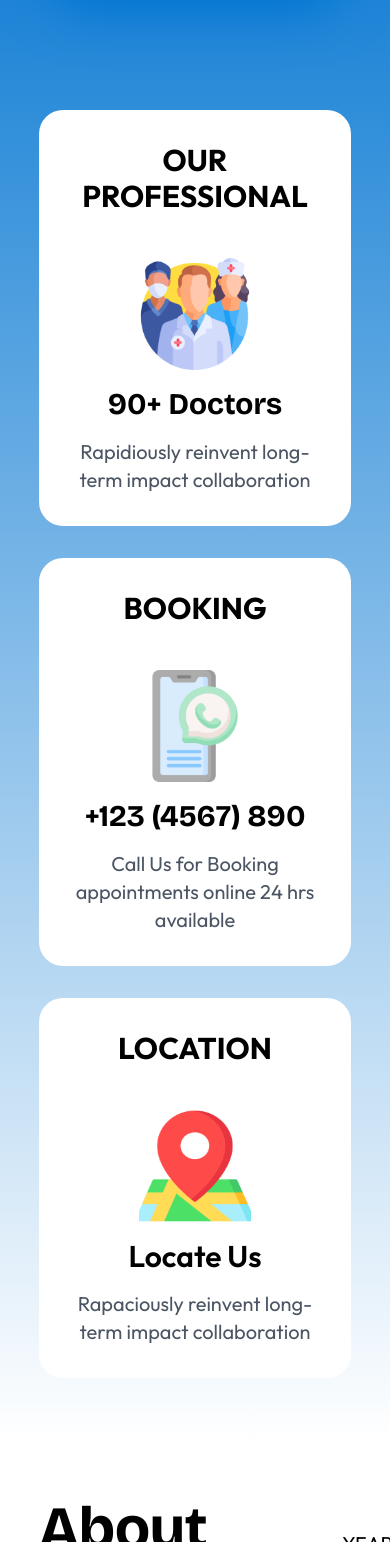
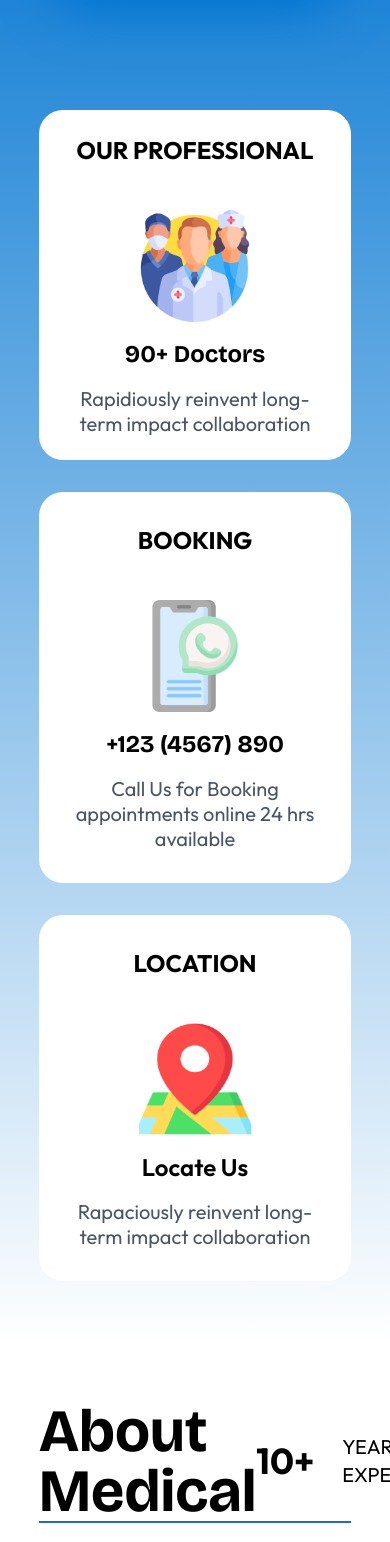
Before and after one commit to alpharsh/hospital, a React (Vite) app: page / in a window 390 px wide. Shown: the part 946-2488 px from the top of the page. Built offline with nearby package versions, Linux system fonts and the light colour scheme.

Commit message:
refactor: update typography and spacing for improved readability and layout consistency across Home, Testimonials, and TreatmentSection components

```diff
--- a/src/pages/home/Home.jsx
+++ b/src/pages/home/Home.jsx
@@ -139,39 +139,39 @@ function Home() {
         </div>
         <div className="flex w-4/5 lg:max-w-[1200px] mt-24 mx-auto flex-col lg:flex-row justify-around items-center">
           {/* Professional Section */}
-          <div className="flex flex-col space-y-4 items-center text-center bg-white p-8 rounded-3xl  w-full  mx-4 my-4">
-            <h3 className="text-3xl font-bold mb-7">OUR PROFESSIONAL</h3>
+          <div className="flex flex-col space-y-4 items-center text-center bg-white p-6 md:p-8 rounded-3xl  w-full  mx-4 my-4">
+            <h3 className="text-2xl md:text-3xl font-bold mb-7">OUR PROFESSIONAL</h3>
             <img
               src="/img1.png"
               alt="Our Professional"
               className="w-28 h-28 mb-4"
             />
-            <p className="text-3xl font-bold mb-2 font-Bricolage-Grotesque">
+            <p className="text-2xl md:text-3xl font-bold mb-2 font-Bricolage-Grotesque">
               90+ Doctors
             </p>
-            <p className="text-xl text-gray-600">
+            <p className="text-xl leading-tight text-gray-600">
               Rapidiously reinvent long-term impact collaboration
             </p>
           </div>
 
           {/* Booking Section */}
           <div className="flex flex-col space-y-4 items-center text-center bg-white p-8 rounded-3xl  w-full  mx-4 my-4">
-            <h3 className="text-3xl font-bold mb-7">BOOKING</h3>
+            <h3 className="text-2xl md:text-3xl font-bold mb-7">BOOKING</h3>
             <img src="/img2.png" alt="Booking" className="w-28 h-28 mb-4" />
-            <p className="text-3xl font-bold mb-2 font-Bricolage-Grotesque">
+            <p className="text-2xl md:text-3xl font-bold mb-2 font-Bricolage-Grotesque">
               +123 (4567) 890
             </p>
-            <p className="text-xl text-gray-600">
+            <p className="text-xl leading-tight text-gray-600">
               Call Us for Booking appointments online 24 hrs available
             </p>
           </div>
 
           {/* Location Section */}
           <div className="flex flex-col space-y-4 items-center text-center bg-white p-8 rounded-3xl  w-full  mx-4 my-4">
-            <h3 className="text-3xl font-bold mb-7">LOCATION</h3>
+            <h3 className="text-2xl md:text-3xl font-bold mb-7">LOCATION</h3>
             <img src="/img3.png" alt="Location" className="w-28 h-28 mb-4" />
-            <p className="text-3xl font-semibold mb-2">Locate Us</p>
-            <p className="text-xl text-gray-600">
+            <p className="text-2xl md:text-3xl font-semibold mb-2">Locate Us</p>
+            <p className="text-xl leading-tight text-gray-600">
               Rapaciously reinvent long-term impact collaboration
             </p>
           </div>
--- a/src/pages/home/Testimonials.jsx
+++ b/src/pages/home/Testimonials.jsx
@@ -28,12 +28,12 @@ const Testimonials = () => {
 
   return (
     <div className="py-12 bg-gray-200">
-      <h2 className="text-center text-6xl font-Bricolage-Grotesque font-bold mb-8">Testimonials</h2>
+      <h2 className="text-center text-4xl md:text-6xl font-Bricolage-Grotesque font-bold mb-8">Testimonials</h2>
       <div className="flex w-4/5 mx-auto lg:max-w-[1200px] flex-col md:flex-row justify-center items-center space-y-8 md:space-y-0 md:space-x-8">
         {testimonials.map((testimonial, index) => (
           <div
             key={index}
-            className={`p-6 rounded-xl shadow-xl ${
+            className={`p-4 md:p-6 rounded-xl shadow-xl ${
               testimonial.featured
                 ? "bg-blue-900 text-white"
                 : "bg-white text-[#0022FF]"
@@ -48,8 +48,7 @@ const Testimonials = () => {
                   }`}
                 >
                   <svg
-                    width="50"
-                    height="50"
+                    className="w-10 md:w-12 h-10 md:h-12"
                     viewBox="0 0 51 51"
                     fill={testimonial.featured ? "#E0E0E0" : "#1500FF"}
                     xmlns="http://www.w3.org/2000/svg"
@@ -67,8 +66,7 @@ const Testimonials = () => {
             <p className="text-center text-lg mb-4">{testimonial.role}</p>
             <div className="flex justify-center mb-7 text-center">
               <svg
-                width="43"
-                height="37"
+                className="w-10"
                 viewBox="0 0 43 37"
                 fill={testimonial.featured ? "#E0E0E0" : "#1500FF"}
                 xmlns="http://www.w3.org/2000/svg"
@@ -80,7 +78,7 @@ const Testimonials = () => {
               </svg>
             </div>
 
-            <blockquote className="text-center text-xl italic">
+            <blockquote className="text-center text-base md:text-xl leading-tight italic">
               "{testimonial.quote}"
             </blockquote>
           </div>
--- a/src/pages/home/TreatmentSection.jsx
+++ b/src/pages/home/TreatmentSection.jsx
@@ -26,7 +26,7 @@ const treatments = [
 const TreatmentSection = () => {
   return (
     <div className="py-20 bg-gray-100">
-      <h2 className="text-center text-6xl font-Bricolage-Grotesque font-bold mb-8">
+      <h2 className="text-center text-4xl md:text-6xl font-Bricolage-Grotesque font-bold mb-8">
         Provide Best Treatments
       </h2>
       <div className="grid grid-cols-1 sm:grid-cols-2 lg:grid-cols-4 gap-7 lg:max-w-[1200px] w-4/5 mx-auto">
```
